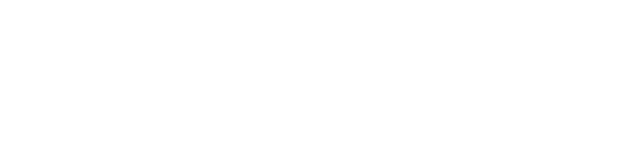
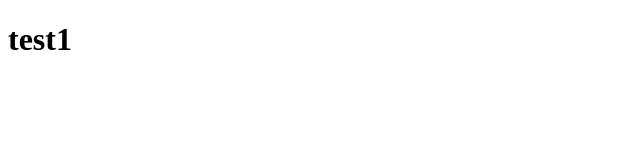
Before and after one commit to Radahh/Mini-Project, a plain HTML site: page navbar.html in a window 1280 px wide. Shown: the whole page, without its empty margins (0-640 px from the left). Drawn offline with Linux system fonts and the light colour scheme.

Commit message:
Update navbar.html

```diff
--- a/navbar.html
+++ b/navbar.html
@@ -1,5 +1,5 @@
 <!DOCTYPE html>
 <html>
     <head></head>
-    <body></body>
+    <body><h1>test1</h1></body>
 </html>
```
